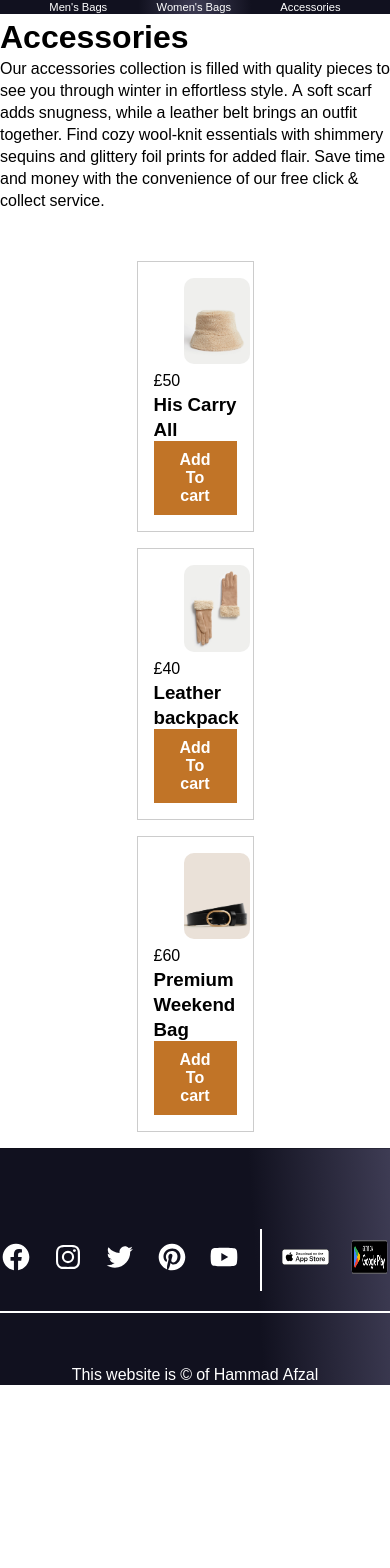
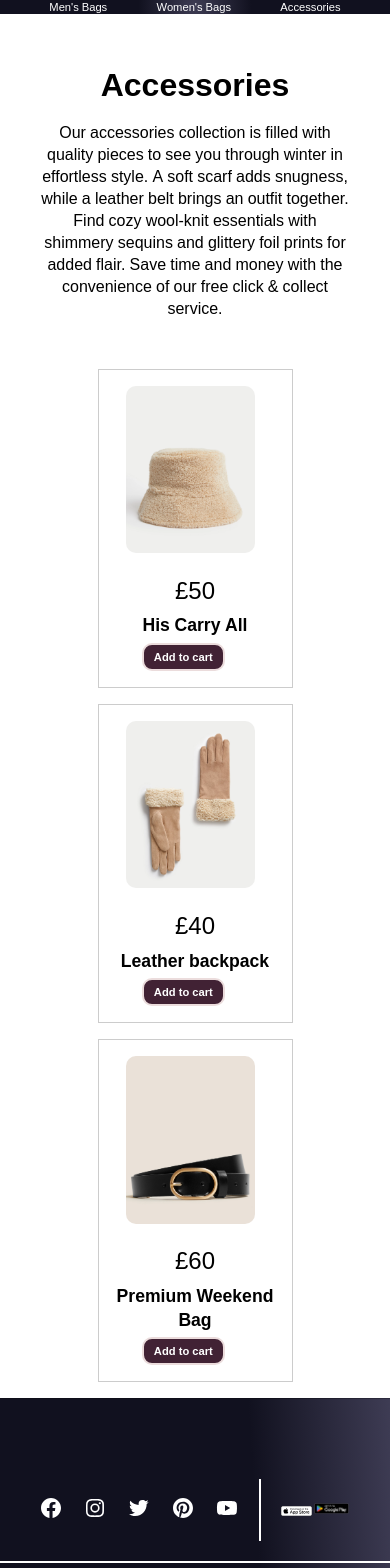
Before and after one commit to hammad42662/weekender-london, a React (Vite) app: page /accessories in a window 390 px wide. Shown: the part 160-1728 px from the top of the page. Before the commit the page ends 1545 px from the top, so only its background shows below. Built offline with nearby package versions, Linux system fonts and the light colour scheme; a web font is replaced by a local one.

Commit message:
Add media queries to make website resposnive

```diff
--- a/src/components/ReusableComponents/Heading.jsx
+++ b/src/components/ReusableComponents/Heading.jsx
@@ -1,8 +1,9 @@
+import styles from "./Heading.module.css";
 function Heading({ title, paragraph }) {
   return (
     <>
-      <h1>{title}</h1>
-      <p>{paragraph}</p>
+      <h1 className={styles.heading}>{title}</h1>
+      <p className={styles.desc}>{paragraph}</p>
     </>
   );
 }
--- /dev/null
+++ b/src/components/ReusableComponents/Heading.module.css
@@ -0,0 +1,10 @@
+.heading {
+  margin-top: 3rem;
+  text-align: center;
+}
+.desc {
+  margin: 0 auto;
+  margin-top: 1rem;
+  width: 80%;
+  text-align: center;
+}
--- a/src/components/ReusableComponents/ProductListings.jsx
+++ b/src/components/ReusableComponents/ProductListings.jsx
@@ -22,12 +22,12 @@ function ProductListing({ products, onAddToCart }) {
             />
 
             <p>£{product.price}</p>
-            <h3>{product.name}</h3>
+            <h1>{product.name}</h1>
             <button
               className={styles.addToCart}
               onClick={() => addToCart(product)}
             >
-              Add To cart
+              Add to cart
             </button>
           </li>
         ))}
--- a/src/components/cart/Cart.module.css
+++ b/src/components/cart/Cart.module.css
@@ -2,9 +2,10 @@
   position: absolute;
   z-index: 99;
   left: 70%;
-  top: 100px;
+  top: 100%;
   width: 30%;
-  height: 40em;
+  height: auto;
+  max-width: auto;
   overflow: auto;
   background-color: rgb(254, 254, 254);
   background-color: rgb(255, 255, 255);
@@ -79,7 +80,7 @@
 }
 
 .closeButton {
-  background-color: rgb(255, 255, 255);
+  background-color: rgb(11, 0, 0);
   padding: 10px;
   border: none;
   font-size: 1rem;
@@ -100,3 +101,13 @@
 .checkoutButton:hover {
   transform: scale(1.3);
 }
+
+@media screen and (max-width: 480px) and (min-width: 300px) {
+  .cartContainer {
+    position: absolute;
+    z-index: 99;
+    left: 5%;
+    top: 100%;
+    width: 90%;
+  }
+}
--- a/src/components/footer/Footer.jsx
+++ b/src/components/footer/Footer.jsx
@@ -11,30 +11,30 @@ function Footer() {
     <footer className={styles.footer}>
       <ul className={styles.socialLinks}>
         <li>
+          <ul className={styles.socialIcons}>
+            <li>
               <a href="https://facebook.com">
                 <BiLogoFacebookCircle
                   color="white"
-              size="2rem"
+                  size="1.5rem"
                   className={styles.searchIcon}
                 />
               </a>
             </li>
             <li>
-          {" "}
               <a href="https://instagram.com">
                 <BiLogoInstagram
                   color="white"
-              size="2rem"
+                  size="1.5rem"
                   className={styles.searchIcon}
                 />
               </a>
             </li>
             <li>
-          {" "}
               <a href="https://x.com">
                 <BiLogoTwitter
                   color="white"
-              size="2rem"
+                  size="1.5rem"
                   className={styles.searchIcon}
                 />
               </a>
@@ -43,7 +43,7 @@ function Footer() {
               <a href="https://pinterest.com">
                 <BiLogoPinterest
                   color="white"
-              size="2rem"
+                  size="1.5rem"
                   className={styles.searchIcon}
                 />
               </a>
@@ -52,14 +52,18 @@ function Footer() {
               <a href="https://youtube.com">
                 <BiLogoYoutube
                   color="white"
-              size="2rem"
+                  size="1.5rem"
                   className={styles.searchIcon}
                 />
               </a>
             </li>
+          </ul>
+        </li>
         <li>
           <hr className={styles.hr} />
         </li>
+        <li>
+          <ul className={styles.socialButtons}>
             <li>
               <a href="https://apps.apple.com/gb/app/apple-store/id375380948">
                 <img
@@ -79,6 +83,8 @@ function Footer() {
               </a>
             </li>
           </ul>
+        </li>
+      </ul>
       <hr className={styles.bottomHr} />
       <p> This website is &copy; of Hammad Afzal </p>
     </footer>
--- a/src/components/footer/Footer.module.css
+++ b/src/components/footer/Footer.module.css
@@ -8,7 +8,6 @@
     rgba(62, 60, 84, 1) 0%,
     rgba(17, 17, 31, 1) 35%
   );
-  min-width: auto;
 }
 .socialLinks {
   display: flex;
@@ -18,17 +17,25 @@
   gap: 20px;
   margin-top: 60px;
 }
+.socialIcons {
+  list-style: none;
+  display: flex;
+  gap: 20px;
+  width: 50%;
+}
+
+.socialButtons {
+  list-style: none;
+  display: flex;
+  justify-content: center;
+  align-items: center;
+  flex-direction: row;
+}
 .googleBtn {
-  width: 100%;
-  height: 50px;
-  max-height: 50px;
-  max-width: 100%;
+  width: 10vw;
 }
 .appleBtn {
-  width: 100%;
-  height: 50px;
-  max-height: 50px;
-  max-width: 100%;
+  width: 8vw;
 }
 .hr {
   height: 60px;
@@ -46,9 +53,8 @@
   border: 1px solid white;
   margin-top: 20px;
 }
-/* @media only screen and (max-width: 400px) {
-  .socialLinks {
-    gap: 10px;
-    flex-direction: column;
+@media screen and (max-width: 720px) and (min-width: 620px) {
+  .searchicons {
+    font-size: 0.5rem;
   }
-} */
+}
--- a/src/components/header/PrimaryNav.module.css
+++ b/src/components/header/PrimaryNav.module.css
@@ -2,6 +2,7 @@
 @import url("https://fonts.googleapis.com/css2?family=Young+Serif&display=swap");
 
 .primaryNav {
+  position: relative;
   width: 100%;
   padding: 60px 0px 40px 0px;
   background: rgb(62, 60, 84);
@@ -28,9 +29,6 @@
   padding: 10px 5px;
 }
 
-.cartIcon {
-  flex-grow: ;
-}
 .cartIcon:hover {
   cursor: pointer;
 }
@@ -54,3 +52,8 @@
     margin-left: 1rem;
   }
 }
+@media screen and (max-width: 300px) and (min-width: 180px) {
+  .logoContainer {
+    margin-left: 1rem;
+  }
+}
--- a/src/components/shared-styles/ProductSharedStyles.module.css
+++ b/src/components/shared-styles/ProductSharedStyles.module.css
@@ -3,10 +3,7 @@
   display: flex;
   flex-wrap: wrap;
   justify-content: space-evenly;
-  width: auto;
   align-items: center;
-  align-content: center;
-  margin: var(--global-margin);
   margin-top: 50px;
 }
 .card {
@@ -17,9 +14,19 @@
   box-sizing: border-box;
   position: relative;
 }
+.card p {
+  font-size: 1.5rem;
+  margin: 0.9rem 0rem 0.9vw 0rem;
+  text-align: center;
+}
+.card h1 {
+  font-size: 1.1rem;
+  margin: 1.7vw 0rem 1.7vw 0rem;
+  text-align: center;
+}
 .mainImg {
   width: 80%;
-  margin-left: 30px;
+  margin: 0rem 0rem 0rem 3vw;
   border-radius: 10px;
   position: relative;
   transition: 0.7s ease-in-out;
@@ -28,19 +35,54 @@
   transform: scale(1.1, 1.1);
 }
 .addToCart {
-  background: #c17427;
+  background-color: #412234;
   color: white;
   padding: 10px 20px;
-  font-size: 1em;
-  cursor: pointer;
-  text-align: center;
-  position: absolute;
-  border: 1px none;
-  position: relative;
+  font-size: 1rem;
+  margin: 0 0 0 9.7vw;
+  border-radius: 10px;
 }
-@media screen and (max-width: 600px) {
+@media screen and (max-width: 820px) and (min-width: 620px) {
+  .addToCart {
+    padding: 6px 10px;
+    margin: 0 0 0 6vw;
+  }
+}
+@media screen and (max-width: 620px) and (min-width: 480px) {
   .cardContainer {
-    flex-wrap: wrap;
     flex-direction: column;
   }
+  .addToCart {
+    padding: 6px 10px;
+    margin: 0 0 0 13vw;
+  }
+  .card {
+    width: 50%;
+  }
 }
+@media screen and (max-width: 480px) and (min-width: 300px) {
+  .cardContainer {
+    flex-direction: column;
+  }
+  .addToCart {
+    padding: 6px 10px;
+    margin: 0 0 0 7vw;
+    font-size: 0.7rem;
+  }
+  .card {
+    width: 50%;
+  }
+}
+@media screen and (max-width: 300px) and (min-width: 180px) {
+  .cardContainer {
+    flex-direction: column;
+  }
+  .addToCart {
+    padding: 6px 10px;
+    margin: 0 0 0 7vw;
+    font-size: 0.7rem;
+  }
+  .card {
+    width: 50%;
+  }
+}
```
Lines whose indentation alone changed are shown as unchanged.
